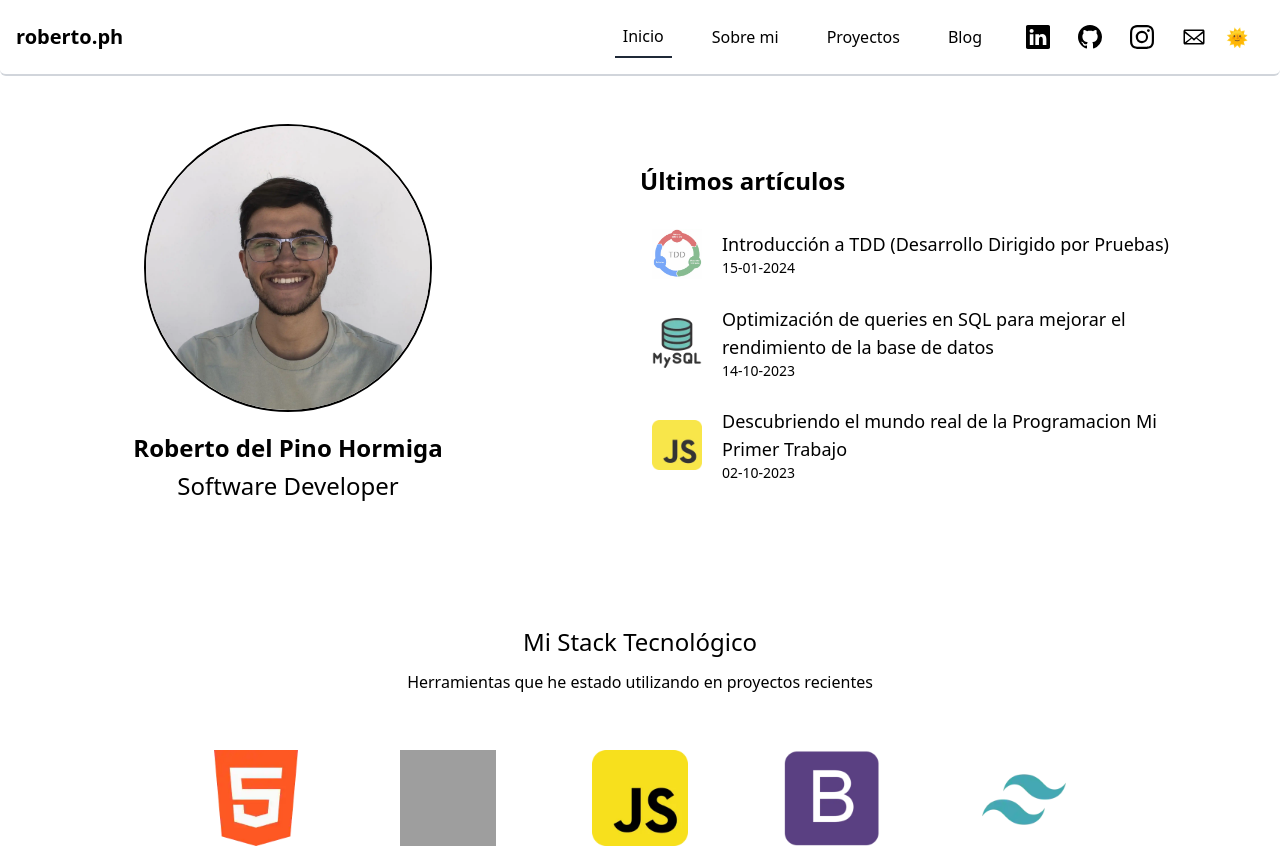
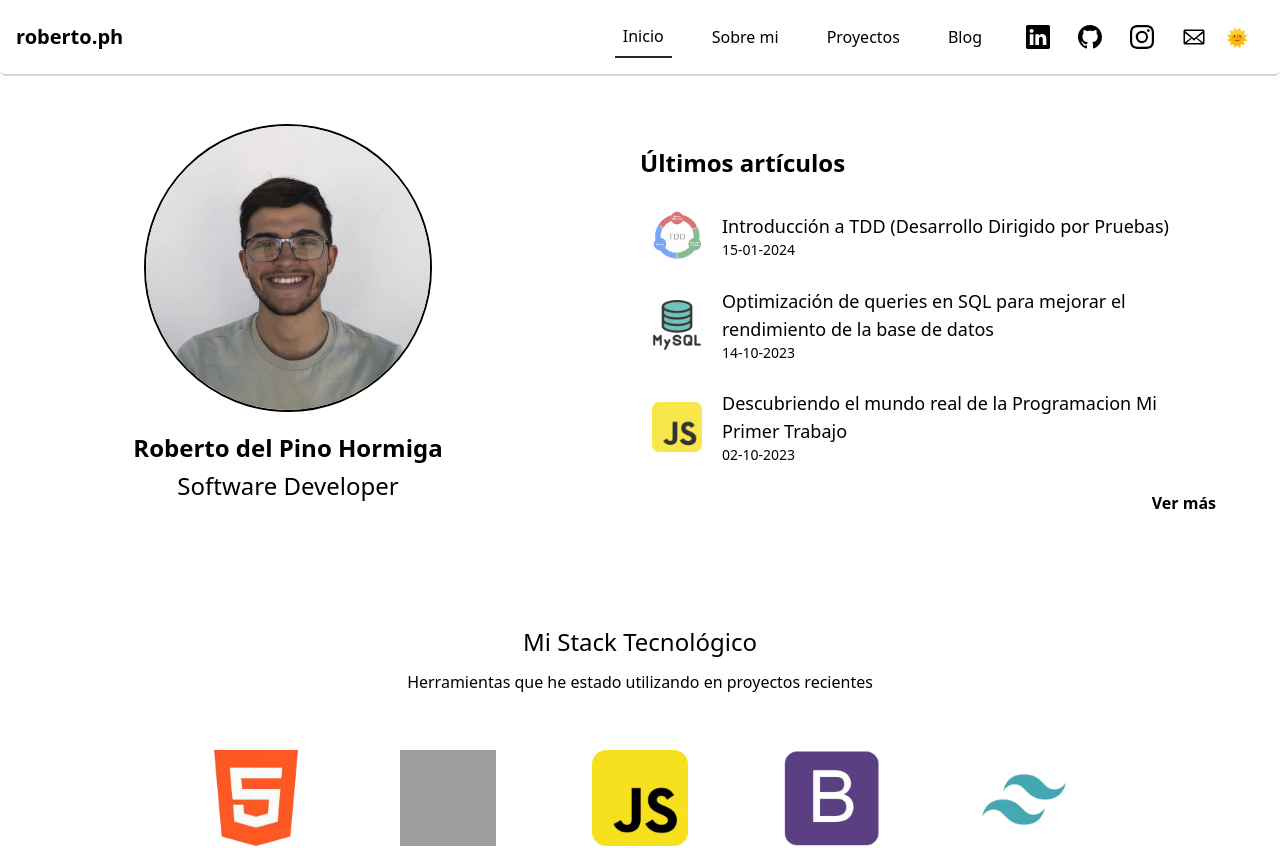
Before and after one commit to RobertoDelPino/React-Portfolio, a React (Vite) app: page / in a window 1280 px wide. Shown: the top 848 px of the page. Built offline with nearby package versions, Linux system fonts and the light colour scheme; grey boxes are pictures that could not be loaded.

Commit message:
adding link

```diff
--- a/src/pages/Home/Home.tsx
+++ b/src/pages/Home/Home.tsx
@@ -4,6 +4,7 @@ import { findImage } from "@assets/Images/Images";
 import articles from "@domain/Repository/Articles.tsx";
 import { Technology } from "@components/Technology/Technology";
 import { ITechnology } from "@domain/Interfaces/ITechnology";
+import { Link } from "react-router-dom";
 
 export const Home = () => {
     const personalPhoto = findImage("personalPhoto");
@@ -71,7 +72,7 @@ export const Home = () => {
                 <section className=" max-w-screen-xl m-auto flex flex-wrap w-[100%] justify-around py-12 dark:bg-gray-800 ">
                     <div className="flex justify-center flex-wrap px-6 mb-9 md:w-[45%] w-[100%]">
                         <div>
-                            <img src={personalPhoto} alt="Photo of Roberto del Pino Hormiga"
+                            <img rel="preload" src={personalPhoto} alt="Photo of Roberto del Pino Hormiga"
                             className="w-48 h-48 lg:w-72 lg:h-72 rounded-full border-black border-2 dark:border-white
                             mb-5"/>
                         </div>
@@ -83,10 +84,15 @@ export const Home = () => {
 
                     <section className="lg:max-w-xl min-h-full h-4/5 m-auto w-[95%]">
                         <h1 className="text-2xl dark:text-white font-semibold text-center lg:text-left mb-5">Últimos artículos</h1>
-                        <section className="flex justify-center flex-wrap">
+                        <section className="flex flex-wrap justify-center">
                             {
                                 < BlogEntryList blogEntryList={articles.slice(0,4)} />
                             }
+                            <article className="w-[576px] flex justify-center lg:justify-end mt-3">
+                                <article className="hover:border-b">
+                                    <Link className="font-semibold  transition-all relative bottom-0 hover:bottom-1" to={"/projects"}>Ver más</Link>
+                                </article>
+                            </article>
                         </section>
                     </section>
                 </section>
```
